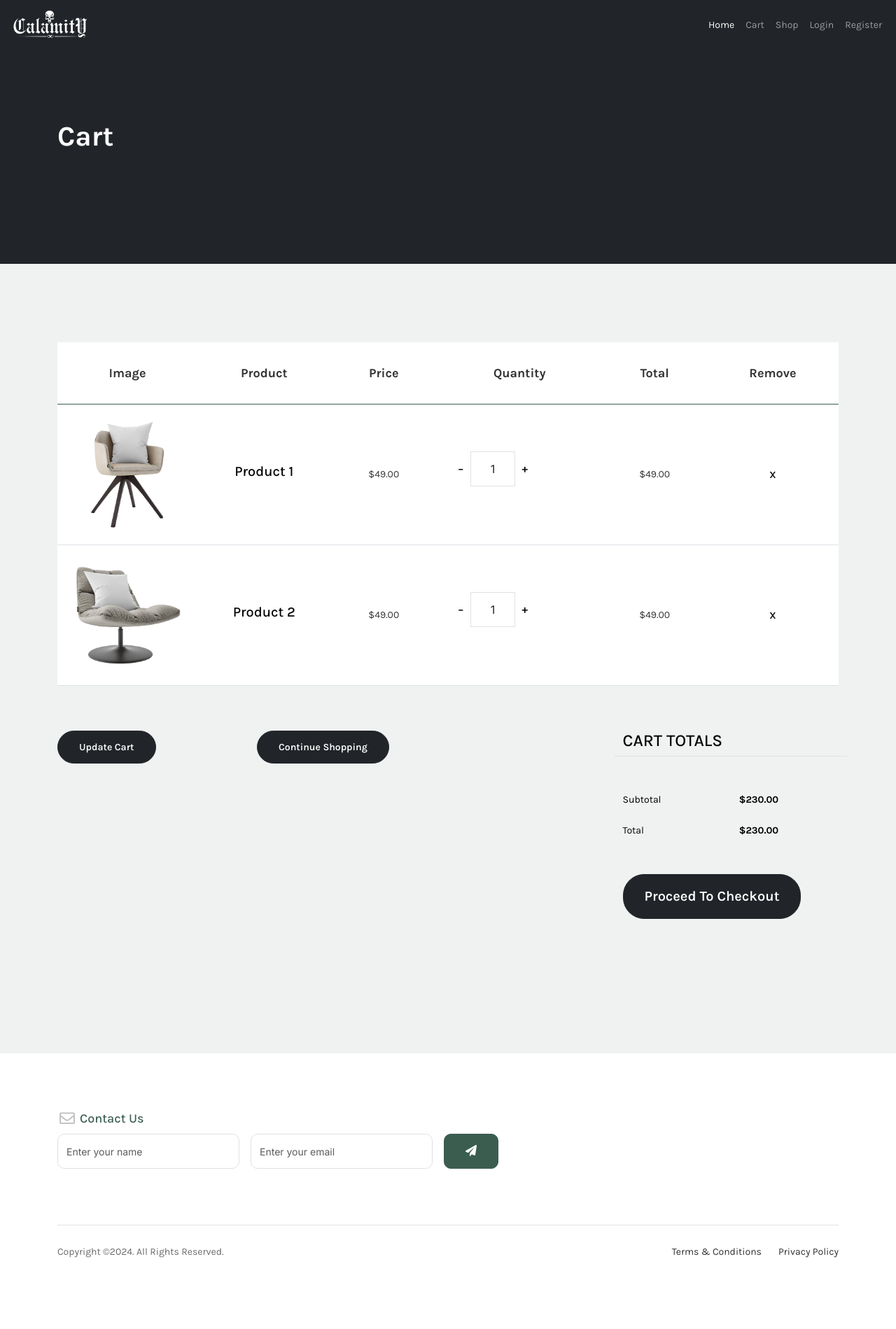
After one commit to Docartes/merch_store, a PHP site: page /views/cart/ in a window 1280 px wide. The commit adds this page. Shown: the whole page at 70% size. Run offline with PHP 8.4, Linux system fonts and the light colour scheme.

```diff
--- a/model/connection/connection.php
+++ b/model/connection/connection.php
@@ -1,5 +1,7 @@
 <?php
 
-$env = parse_ini_file('../../.env');
+$root_dir = dirname(__DIR__);
+
+$env = parse_ini_file( $root_dir . '/../.env');
 
 $conn = mysqli_connect($env["DB_SERVER"], $env["DB_USER"], $env["DB_PASSWORD"], $env["DB_NAME"]);
--- a/views/bootstrap/bootstrap.php
+++ b/views/bootstrap/bootstrap.php
@@ -1,4 +1,6 @@
 <?php
+
+$server_name = $_SERVER['SERVER_NAME'];
 
 $css = '
 <link href="https://cdn.jsdelivr.net/npm/bootstrap@5.3.3/dist/css/bootstrap.min.css" rel="stylesheet" integrity="sha384-QWTKZyjpPEjISv5WaRU9OFeRpok6YctnYmDr5pNlyT2bRjXh0JMhjY6hW+ALEwIH" crossorigin="anonymous">
@@ -14,14 +16,14 @@ $css = '
 $navbar = [
   "not_login" => '<nav class="navbar navbar-expand-lg navbar-dark bg-dark">
   <div class="container-fluid">
-    <a class="navbar-brand" href="http://localhost/merch_store/views/home"><img src="../images/CalamitY (1).png" width=120></a>
+    <a class="navbar-brand" href="http://' . $server_name . '/merch_store/views/home"><img src="../images/CalamitY (1).png" width=120></a>
     <button class="navbar-toggler" type="button" data-bs-toggle="collapse" data-bs-target="#navbarNavAltMarkup" aria-controls="navbarNavAltMarkup" aria-expanded="false" aria-label="Toggle navigation">
       <span class="navbar-toggler-icon"></span>
     </button>
     <div class="collapse navbar-collapse" id="navbarNavAltMarkup">
       <div class="navbar-nav" style="margin-left: auto;">
-        <a class="nav-link active" aria-current="page" href="http://localhost/merch_store/views/home">Home</a>
-        <a class="nav-link" href="#">Chart</a>
+        <a class="nav-link active" aria-current="page" href="http://' . $server_name . '/merch_store/views/home">Home</a>
+        <a class="nav-link" href="../cart/">Cart</a>
         <a class="nav-link" href="#">Shop</a>
         <a class="nav-link" href="../auth_views/login.php">Login</a>
         <a class="nav-link" href="../auth_views/register.php">Register</a>
@@ -32,14 +34,14 @@ $navbar = [
 
   "login_user" => '<nav class="navbar navbar-expand-lg navbar-dark bg-dark">
   <div class="container-fluid">
-    <a class="navbar-brand" href="http://localhost/merch_store/views/home"><img src="../images/CalamitY (1).png" width=120></a>
+    <a class="navbar-brand" href="http://' . $server_name . '/merch_store/views/home"><img src="../images/CalamitY (1).png" width=120></a>
     <button class="navbar-toggler" type="button" data-bs-toggle="collapse" data-bs-target="#navbarNavAltMarkup" aria-controls="navbarNavAltMarkup" aria-expanded="false" aria-label="Toggle navigation">
       <span class="navbar-toggler-icon"></span>
     </button>
     <div class="collapse navbar-collapse" id="navbarNavAltMarkup">
       <div class="navbar-nav" style="margin-left: auto;">
-        <a class="nav-link active" aria-current="page" href="http://localhost/merch_store/views/home">Home</a>
-        <a class="nav-link" href="#">Chart</a>
+        <a class="nav-link active" aria-current="page" href="http://' . $server_name . '/merch_store/views/home">Home</a>
+        <a class="nav-link" href="../cart">Cart</a>
         <a class="nav-link" href="#">Shop</a>
         <a class="nav-link" href="../profile"><i class="bi bi-person-circle"></i></a>
       </div>
@@ -49,16 +51,16 @@ $navbar = [
 
   "login_admin" => '<nav class="navbar navbar-expand-lg navbar-dark bg-dark">
   <div class="container-fluid">
-    <a class="navbar-brand" href="http://localhost/merch_store/views/home"><img src="../images/CalamitY (1).png" width=120></a>
+    <a class="navbar-brand" href="http://' . $server_name . '/merch_store/views/home"><img src="../images/CalamitY (1).png" width=120></a>
     <button class="navbar-toggler" type="button" data-bs-toggle="collapse" data-bs-target="#navbarNavAltMarkup" aria-controls="navbarNavAltMarkup" aria-expanded="false" aria-label="Toggle navigation">
       <span class="navbar-toggler-icon"></span>
     </button>
     <div class="collapse navbar-collapse" id="navbarNavAltMarkup">
       <div class="navbar-nav" style="margin-left: auto;">
-        <a class="nav-link active" aria-current="page" href="http://localhost/merch_store/views/home">Home</a>
-        <a class="nav-link" href="#">Chart</a>
+        <a class="nav-link active" aria-current="page" href="http://' . $server_name . '/merch_store/views/home">Home</a>
+        <a class="nav-link" href="../cart">Cart</a>
         <a class="nav-link" href="#">Shop</a>
-        <a class="nav-link" href="#">Dashboard</a>
+        <a class="nav-link" href="../dashboard">Dashboard</a>
         <a class="nav-link" href="../profile"><i class="bi bi-person-circle"></i></a>
       </div>
     </div>
--- /dev/null
+++ b/views/cart/index.php
@@ -0,0 +1,226 @@
+<?php
+session_start();
+
+include "../bootstrap/bootstrap.php";
+
+
+
+if ( isset($_SESSION['login']) || isset($_SESSION['data_login']) ) {
+	$login = $_SESSION['login'];
+	$user_data = $_SESSION['data_login'];
+}
+
+
+?>
+
+
+<!DOCTYPE html>
+<html lang="en">
+<head>
+	<meta charset="UTF-8">
+	<meta name="viewport" content="width=device-width, initial-scale=1.0">
+	<title>Cart</title>
+	<?php echo $css; ?>
+</head>
+<body style="font-family: Karla;">
+
+	<?php if ( isset($login) && $user_data['role'] == 'user' ): ?>
+		<?php echo $navbar['login_user']; ?>
+	<?php endif; ?>
+
+	<?php if ( isset($login) && $user_data['role'] == 'admin' ): ?>
+		<?php echo $navbar['login_admin']; ?>
+	<?php endif; ?>
+
+	<?php if ( isset($login) !== true ): ?>
+		<?php echo $navbar['not_login']; ?>
+	<?php endif; ?>
+
+
+	<!-- Start Hero Section -->
+			<div class="hero">
+				<div class="container">
+					<div class="row justify-content-between">
+						<div class="col-lg-5">
+							<div class="intro-excerpt">
+								<h1>Cart</h1>
+							</div>
+						</div>
+						<div class="col-lg-7">
+
+						</div>
+					</div>
+				</div>
+			</div>
+		<!-- End Hero Section -->
+
+
+
+		<div class="untree_co-section before-footer-section">
+            <div class="container">
+              <div class="row mb-5">
+                <form class="col-md-12" method="post">
+                  <div class="site-blocks-table">
+                    <table class="table">
+                      <thead>
+                        <tr>
+                          <th class="product-thumbnail">Image</th>
+                          <th class="product-name">Product</th>
+                          <th class="product-price">Price</th>
+                          <th class="product-quantity">Quantity</th>
+                          <th class="product-total">Total</th>
+                          <th class="product-remove">Remove</th>
+                        </tr>
+                      </thead>
+                      <tbody>
+                        <tr>
+                          <td class="product-thumbnail">
+                            <img src="../images/product-1.png" alt="Image" class="img-fluid">
+                          </td>
+                          <td class="product-name">
+                            <h2 class="h5 text-black">Product 1</h2>
+                          </td>
+                          <td>$49.00</td>
+                          <td>
+                            <div class="input-group mb-3 d-flex align-items-center quantity-container" style="max-width: 120px;">
+                              <div class="input-group-prepend">
+                                <button class="btn btn-outline-black decrease" type="button">&minus;</button>
+                              </div>
+                              <input type="text" class="form-control text-center quantity-amount" value="1" placeholder="" aria-label="Example text with button addon" aria-describedby="button-addon1">
+                              <div class="input-group-append">
+                                <button class="btn btn-outline-black increase" type="button">&plus;</button>
+                              </div>
+                            </div>
+
+                          </td>
+                          <td>$49.00</td>
+                          <td><a href="#" class="btn btn-black btn-sm">X</a></td>
+                        </tr>
+
+                        <tr>
+                          <td class="product-thumbnail">
+                            <img src="../images/product-2.png" alt="Image" class="img-fluid">
+                          </td>
+                          <td class="product-name">
+                            <h2 class="h5 text-black">Product 2</h2>
+                          </td>
+                          <td>$49.00</td>
+                          <td>
+                            <div class="input-group mb-3 d-flex align-items-center quantity-container" style="max-width: 120px;">
+                              <div class="input-group-prepend">
+                                <button class="btn btn-outline-black decrease" type="button">&minus;</button>
+                              </div>
+                              <input type="text" class="form-control text-center quantity-amount" value="1" placeholder="" aria-label="Example text with button addon" aria-describedby="button-addon1">
+                              <div class="input-group-append">
+                                <button class="btn btn-outline-black increase" type="button">&plus;</button>
+                              </div>
+                            </div>
+
+                          </td>
+                          <td>$49.00</td>
+                          <td><a href="#" class="btn btn-black btn-sm">X</a></td>
+                        </tr>
+                      </tbody>
+                    </table>
+                  </div>
+                </form>
+              </div>
+
+              <div class="row">
+                <div class="col-md-6">
+                  <div class="row mb-5">
+                    <div class="col-md-6 mb-3 mb-md-0">
+                      <button class="btn btn-dark btn-sm btn-block">Update Cart</button>
+                    </div>
+                    <div class="col-md-6">
+                      <button class="btn btn-outline btn-dark btn-sm btn-block">Continue Shopping</button>
+                    </div>
+                  </div>
+                </div>
+                <div class="col-md-6 pl-5">
+                  <div class="row justify-content-end">
+                    <div class="col-md-7">
+                      <div class="row">
+                        <div class="col-md-12 text-right border-bottom mb-5">
+                          <h3 class="text-black h4 text-uppercase">Cart Totals</h3>
+                        </div>
+                      </div>
+                      <div class="row mb-3">
+                        <div class="col-md-6">
+                          <span class="text-black">Subtotal</span>
+                        </div>
+                        <div class="col-md-6 text-right">
+                          <strong class="text-black">$230.00</strong>
+                        </div>
+                      </div>
+                      <div class="row mb-5">
+                        <div class="col-md-6">
+                          <span class="text-black">Total</span>
+                        </div>
+                        <div class="col-md-6 text-right">
+                          <strong class="text-black">$230.00</strong>
+                        </div>
+                      </div>
+
+                      <div class="row">
+                        <div class="col-md-12">
+                          <button class="btn btn-dark btn-lg py-3 btn-block" onclick="window.location='checkout.html'">Proceed To Checkout</button>
+                        </div>
+                      </div>
+                    </div>
+                  </div>
+                </div>
+              </div>
+            </div>
+          </div>
+
+
+		<!-- Start Footer Section -->
+		<footer class="footer-section">
+			<div class="container relative">
+				<div class="row">
+					<div class="col-lg-8">
+						<div class="subscription-form">
+							<h3 class="d-flex align-items-center"><span class="me-1"><img src="../images/envelope-outline.svg" alt="Image" class="img-fluid"></span><span>Contact Us</span></h3>
+
+							<form action="#" class="row g-3">
+								<div class="col-auto">
+									<input type="text" class="form-control" placeholder="Enter your name">
+								</div>
+								<div class="col-auto">
+									<input type="email" class="form-control" placeholder="Enter your email">
+								</div>
+								<div class="col-auto">
+									<button class="btn btn-primary">
+										<span class="fa fa-paper-plane"></span>
+									</button>
+								</div>
+							</form>
+
+						</div>
+					</div>
+				</div>
+
+				<div class="border-top copyright">
+					<div class="row pt-4">
+						<div class="col-lg-6">
+							<p class="mb-2 text-center text-lg-start">Copyright &copy;<script>document.write(new Date().getFullYear());</script>. All Rights Reserved.
+            </p>
+						</div>
+
+						<div class="col-lg-6 text-center text-lg-end">
+							<ul class="list-unstyled d-inline-flex ms-auto">
+								<li class="me-4"><a href="#">Terms &amp; Conditions</a></li>
+								<li><a href="#">Privacy Policy</a></li>
+							</ul>
+						</div>
+
+					</div>
+				</div>
+
+			</div>
+		</footer>
+
+	<?php echo $script; ?>
+</body>
+</html>
```
Also changed, not shown: controllers/product.controller.php (added, +19 -0 lines), model/product.service.php (+10 -0 lines), views/dashboard/index.php (added, +225 -0 lines), views/products/delete.php (added, +18 -0 lines), views/products/edit.php (added, +103 -0 lines).
